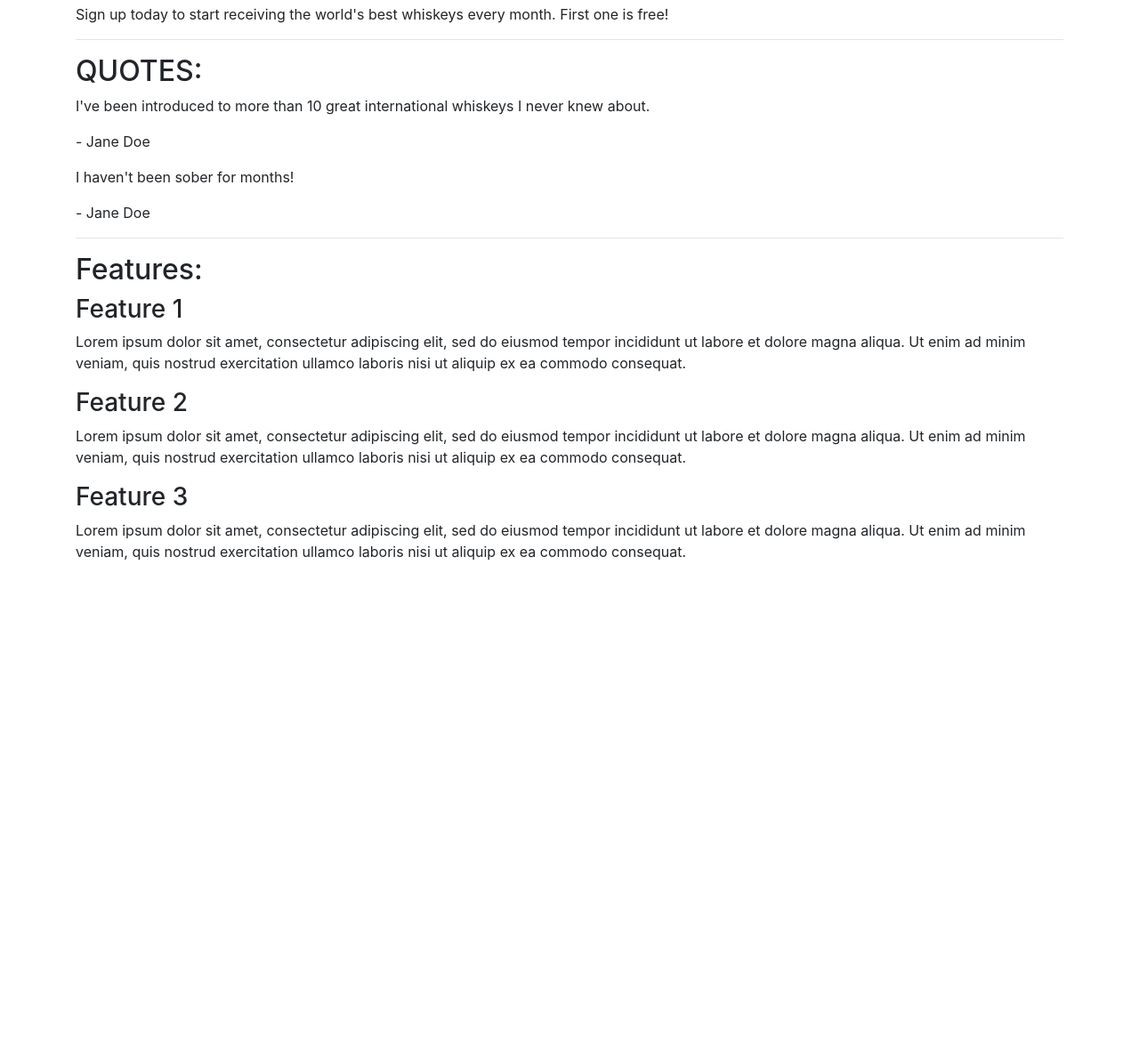
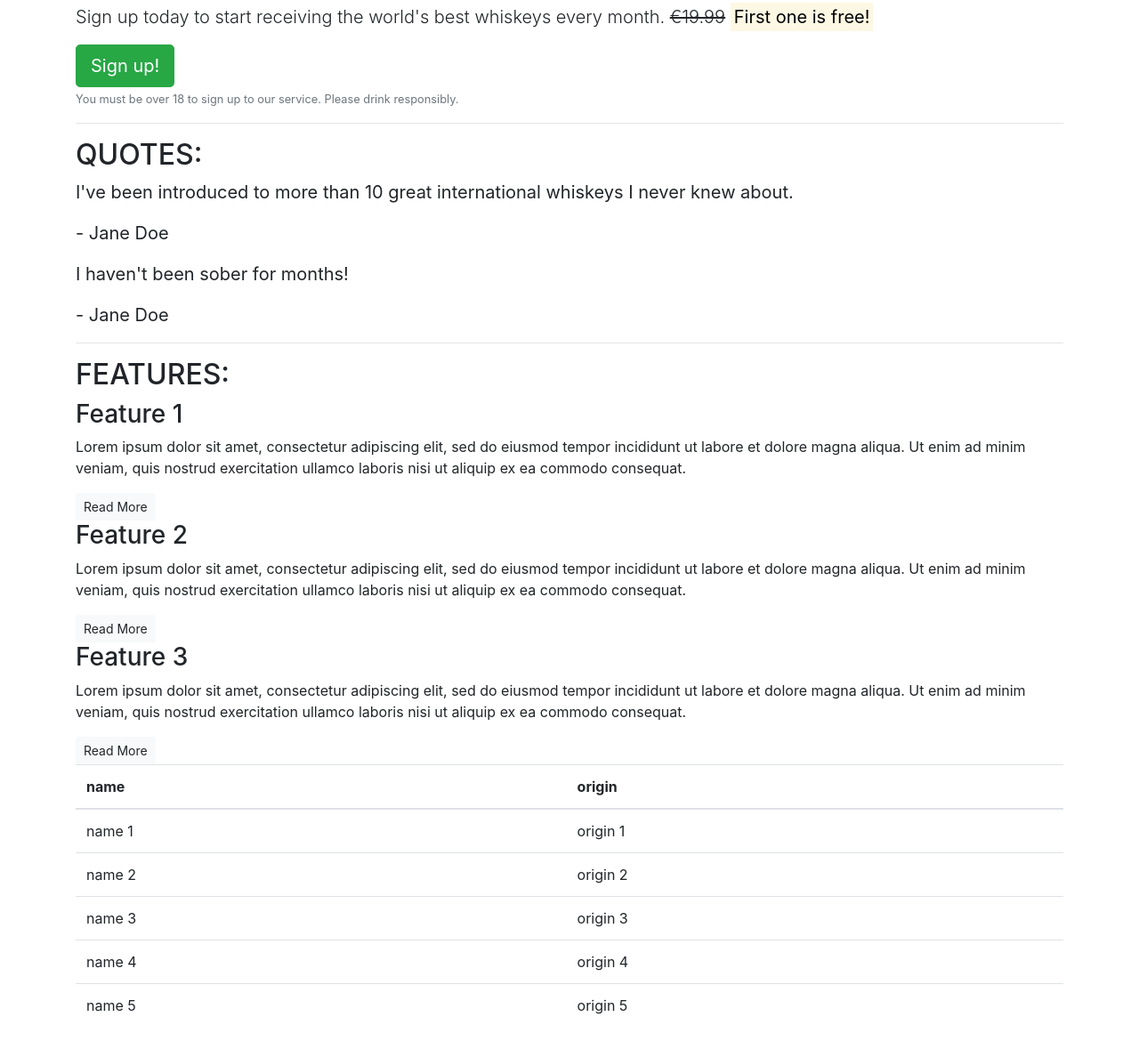
Before and after one commit to MarcoToppino/bootstrap, a plain HTML site: page index.html in a window 1280 px wide. Shown: the part 52-1222 px from the top of the page at 89% size. Before the commit the page ends 800 px from the top, so only its background shows below. Drawn offline with nearby package versions, Linux system fonts and the light colour scheme.

Commit message:
Add basic bootstrap styes, buttons and table section

```diff
--- a/index.html
+++ b/index.html
@@ -14,7 +14,9 @@
         <!-- Callout -->
         <section class="callout">
             <h1>The finest whiskeys delivered to your doorstep.</h1>
-            <p>Sign up today to start receiving the world's best whiskeys every month. First one is free!</p>
+            <p class = "lead">Sign up today to start receiving the world's best whiskeys every month. <s>€19.99</s> <strong><mark>First one is free!</mark></strong></p>
+            <button class="btn btn-success btn-lg" href=""">Sign up!</button>
+            <p class="text-muted"><small>You must be over 18 to sign up to our service. Please drink responsibly.</small></p>
         </section>
         <!-- /.callout -->
         <hr>
@@ -22,35 +24,72 @@
         <!-- Quotes -->
         <section class="quotes">
             <h2 class="text-uppercase">Quotes:</h2>
-            <div class="quote">
+            <blockquote class="blockquote">
                 <p>I've been introduced to more than 10 great international whiskeys I never knew about.</p>
                 <p>- Jane Doe</p>
-            </div>
-            <div class="quote">
+            </blockquote>
+            <blockquote class="blockquote">
                 <p>I haven't been sober for months!</p>
                 <p>- Jane Doe</p>
-            </div>
+            </blockquote>
         </section>
         <!-- /.quotes -->
         <hr>
 
         <!-- Features -->
         <section class="features">
-            <h2>Features:</h2>
+            <h2 class="text-uppercase">Features:</h2>
             <div class="feature">
                 <h3>Feature 1</h3>
                 <p>Lorem ipsum dolor sit amet, consectetur adipiscing elit, sed do eiusmod tempor incididunt ut labore et dolore magna aliqua. Ut enim ad minim veniam, quis nostrud exercitation ullamco laboris nisi ut aliquip ex ea commodo consequat.</p>
+                <button class="btn btn-light btn-sm" href="">Read More</button>
             </div>
             <div class="feature">
                 <h3>Feature 2</h3>
                 <p>Lorem ipsum dolor sit amet, consectetur adipiscing elit, sed do eiusmod tempor incididunt ut labore et dolore magna aliqua. Ut enim ad minim veniam, quis nostrud exercitation ullamco laboris nisi ut aliquip ex ea commodo consequat.</p>
+                <button class="btn btn-light btn-sm" href="">Read More</button>
             </div>
             <div class="feature">
                 <h3>Feature 3</h3>
                 <p>Lorem ipsum dolor sit amet, consectetur adipiscing elit, sed do eiusmod tempor incididunt ut labore et dolore magna aliqua. Ut enim ad minim veniam, quis nostrud exercitation ullamco laboris nisi ut aliquip ex ea commodo consequat.</p>
+                <button class="btn btn-light btn-sm" href="">Read More</button>
             </div>
         </section>
         <!-- /.features -->
+
+        <!--Monthly Favourites-->
+        <section>
+            <table class="table">
+                <thead>
+                  <tr>
+                    <th scope="col">name</th>
+                    <th scope="col">origin</th>
+                  </tr>
+                </thead>
+                <tbody>
+                  <tr>
+                    <td>name 1</td>
+                    <td>origin 1</td>
+                  </tr>
+                  <tr>
+                    <td>name 2</td>
+                    <td>origin 2</td>
+                  </tr>
+                  <tr>
+                    <td>name 3</td>
+                    <td>origin 3</td>
+                  </tr>
+                  <tr>
+                    <td>name 4</td>
+                    <td>origin 4</td>
+                  </tr>
+                  <tr>
+                    <td>name 5</td>
+                    <td>origin 5</td>
+                  </tr>
+                </tbody>
+              </table>
+        </section>
     </article>
 </body>
 
```
